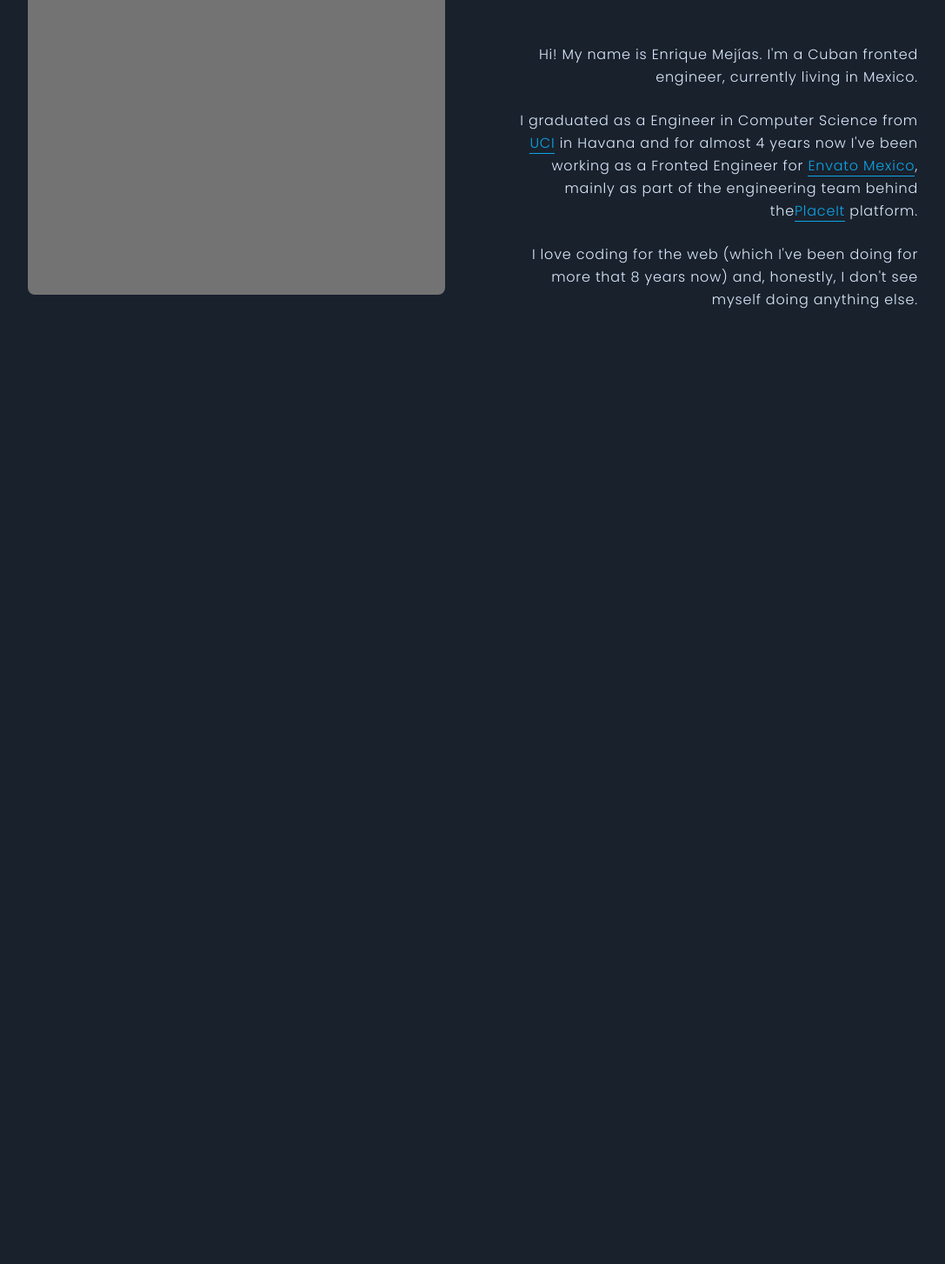
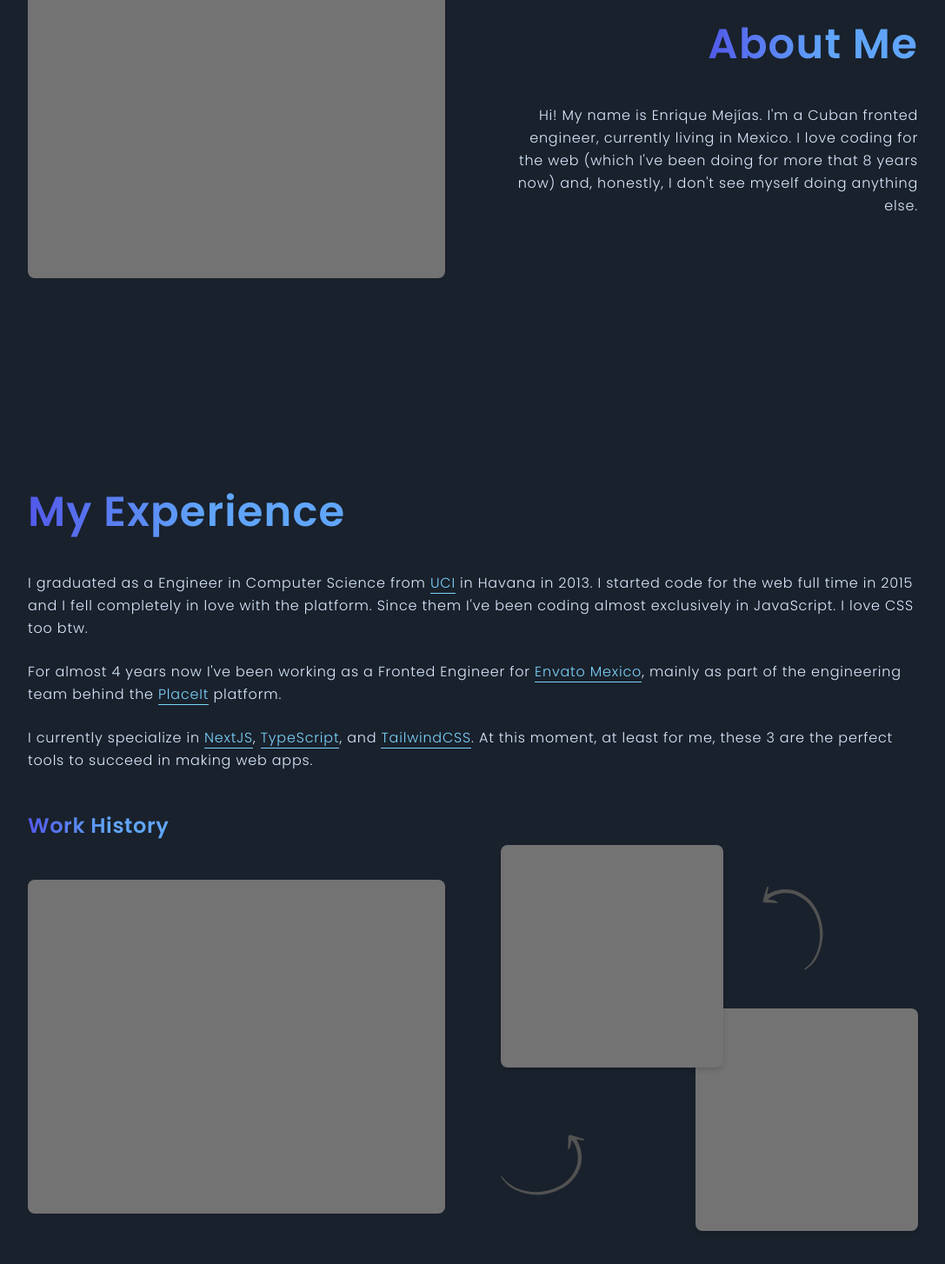
Before and after one commit to kiyov09/kiyov09.dev, a Next.js app: page / in a window 1280 px wide. Shown: the part 976-2430 px from the top of the page at 87% size, without its empty margins (96-1183 px from the left). Before the commit the page ends 1446 px from the top, so only its background shows below. Built offline with nearby package versions, Linux system fonts and the light colour scheme.

Commit message:
Progress...

```diff
--- a/components/AboutMe.tsx
+++ b/components/AboutMe.tsx
@@ -1,6 +1,9 @@
 export default function AboutMe() {
   return (
-    <section className="flex flex-col-reverse items-center justify-between gap-16 bg-transparent py-28 lg:flex-row">
+    <section
+      id="about"
+      className="flex flex-col-reverse items-center justify-between gap-16 bg-transparent py-28 lg:flex-row"
+    >
       {/* Images */}
       <div className="hidden h-96 flex-1 rounded-lg bg-neutral-500 lg:block"></div>
       {/* Info */}
@@ -10,36 +13,9 @@ export default function AboutMe() {
         </h2>
         <p className="mt-6 text-base font-light leading-relaxed tracking-wider">
           Hi! My name is Enrique Mej&iacute;as. I&apos;m a Cuban fronted
-          engineer, currently living in Mexico.
-        </p>
-        <p className="mt-6 text-base font-light leading-relaxed tracking-wider">
-          I graduated as a Engineer in Computer Science from{' '}
-          <a
-            className="border-b-[1px] border-b-sky-500 text-sky-500"
-            href="https://www.uci.cu/"
-          >
-            UCI
-          </a>{' '}
-          in Havana and for almost 4 years now I&apos;ve been working as a
-          Fronted Engineer for{' '}
-          <a
-            className="border-b-[1px] border-b-sky-500 text-sky-500"
-            href="https://envato.mx"
-          >
-            Envato Mexico
-          </a>
-          , mainly as part of the engineering team behind the
-          <a
-            className="border-b-[1px] border-b-sky-500 text-sky-500"
-            href="https://placeit.net"
-          >
-            PlaceIt
-          </a>{' '}
-          platform.
-        </p>
-        <p className="mt-6 text-base font-light leading-relaxed tracking-wider">
-          I love coding for the web (which I&apos;ve been doing for more that 8
-          years now) and, honestly, I don&apos;t see myself doing anything else.
+          engineer, currently living in Mexico. I love coding for the web (which
+          I&apos;ve been doing for more that 8 years now) and, honestly, I
+          don&apos;t see myself doing anything else.
         </p>
       </div>
     </section>
--- /dev/null
+++ b/components/ArrowImage.tsx
@@ -0,0 +1,17 @@
+export default function ArrowImage({ className = '' }: { className?: string }) {
+  return (
+    <svg
+      className={className}
+      width="245"
+      height="176"
+      viewBox="0 0 245 176"
+      fill="none"
+      xmlns="http://www.w3.org/2000/svg"
+    >
+      <path
+        d="M0.689053 159.489C7.44031 160.759 14.1916 162.03 22.2087 163.512C21.1538 160.759 20.5209 158.853 19.466 156.947C-1.20972 116.501 5.33053 73.3014 36.977 40.4783C57.4418 19.5139 82.759 8.71403 111.03 2.78469C142.676 -3.77994 172.846 1.72588 201.961 14.4316C216.94 20.9962 228.544 31.7961 238.46 44.5018C240.991 47.89 243.312 51.2782 245 55.937C242.89 54.6664 240.359 53.6076 239.093 51.7017C206.391 6.17288 128.963 -4.62699 73.0541 25.2315C51.1125 36.8784 34.6563 54.0311 24.7404 76.9014C13.1367 103.795 17.9891 139.159 36.5551 161.183C40.3527 151.653 36.977 139.371 47.7369 131.748C47.3149 145.301 47.1039 157.583 46.682 169.653C46.471 173.677 44.3612 176.853 40.5637 175.794C27.4831 172.406 14.6135 168.594 1.95493 164.571C1.11102 164.359 0.689046 162.453 0.0561163 161.394C-0.15486 160.971 0.267099 160.124 0.689053 159.489Z"
+        fill="currentColor"
+      />
+    </svg>
+  )
+}
--- /dev/null
+++ b/components/Experience.tsx
@@ -0,0 +1,47 @@
+import Link from '@/components/Link'
+import ArrowImage from './ArrowImage'
+
+export default function Experience() {
+  return (
+    <section id="experience" className="bg-transparent py-28">
+      {/* Info */}
+      <h2 className="inline-block bg-blue-gradient bg-clip-text py-4 text-3xl font-semibold leading-[1.2] tracking-wide text-transparent md:text-4xl md:leading-[1.2] lg:text-5xl lg:leading-[1.2]">
+        My Experience
+      </h2>
+      <p className="mt-6 text-base font-light leading-relaxed tracking-wider">
+        I graduated as a Engineer in Computer Science from{' '}
+        <Link href="https://www.uci.cu/">UCI</Link> in Havana in 2013. I started
+        code for the web full time in 2015 and I fell completely in love with
+        the platform. Since them I&apos;ve been coding almost exclusively in
+        JavaScript. I love CSS too btw.
+      </p>
+      <p className="mt-6 text-base font-light leading-relaxed tracking-wider">
+        For almost 4 years now I&apos;ve been working as a Fronted Engineer for{' '}
+        <Link href="https://envato.mx">Envato Mexico</Link>, mainly as part of
+        the engineering team behind the{' '}
+        <Link href="https://placeit.net">PlaceIt</Link> platform.
+      </p>
+      <p className="mt-6 text-base font-light leading-relaxed tracking-wider">
+        I currently specialize in <Link href="https://nextjs.org/">NextJS</Link>
+        , <Link href="https://www.typescriptlang.org/">TypeScript</Link>, and{' '}
+        <Link href="https://tailwindcss.com/">TailwindCSS</Link>. At this
+        moment, at least for me, these 3 are the perfect tools to succeed in
+        making web apps.
+      </p>
+      {/* Work History */}
+      <h3 className="mt-8 inline-block bg-blue-gradient bg-clip-text py-4 text-lg font-semibold leading-[1.2] tracking-wide text-transparent md:text-xl md:leading-[1.2] lg:text-2xl lg:leading-[1.2]">
+        Work History
+      </h3>
+      {/* Work cards */}
+      <div className="mt-8 flex gap-16">
+        <div className="h-96 flex-1 rounded-lg bg-neutral-500 lg:block"></div>
+        <div className="relative flex-1">
+          <div className="absolute -bottom-5 right-0 aspect-square h-64 w-64 rounded-lg bg-neutral-500 shadow-md lg:block"></div>
+          <div className="absolute -top-10 left-0 aspect-square h-64 w-64 rounded-lg bg-neutral-500 shadow-md lg:block"></div>
+          <ArrowImage className="absolute right-24 -top-8 w-24 rotate-90 text-neutral-600" />
+          <ArrowImage className="absolute -bottom-8 w-24 rotate-180 text-neutral-600" />
+        </div>
+      </div>
+    </section>
+  )
+}
--- /dev/null
+++ b/components/Link.tsx
@@ -0,0 +1,18 @@
+import { ReactNode } from 'react'
+
+export default function Link({
+  href,
+  children,
+}: {
+  href: string
+  children: ReactNode | ReactNode[]
+}) {
+  return (
+    <a
+      href={href}
+      className="border-b-[1px] border-b-sky-300 text-sky-300 hover:border-b-sky-400 hover:text-sky-400"
+    >
+      {children}
+    </a>
+  )
+}
--- a/pages/_document.tsx
+++ b/pages/_document.tsx
@@ -3,7 +3,7 @@ import { Html, Head, Main, NextScript } from 'next/document'
 
 export default function Document() {
   return (
-    <Html lang="en">
+    <Html lang="en" className="scroll-smooth">
       <Head>
         <meta charSet="utf-8" />
         <Favicon />
--- a/pages/index.tsx
+++ b/pages/index.tsx
@@ -4,6 +4,7 @@ import Head from 'next/head'
 import Navbar from '@/components/Navbar'
 import Hero from '@/components/Hero'
 import AboutMe from '@/components/AboutMe'
+import Experience from '@/components/Experience'
 
 const Home: NextPage = () => {
   return (
@@ -52,6 +53,7 @@ const Home: NextPage = () => {
       <main className="">
         <Hero />
         <AboutMe />
+        <Experience />
       </main>
     </div>
   )
```
